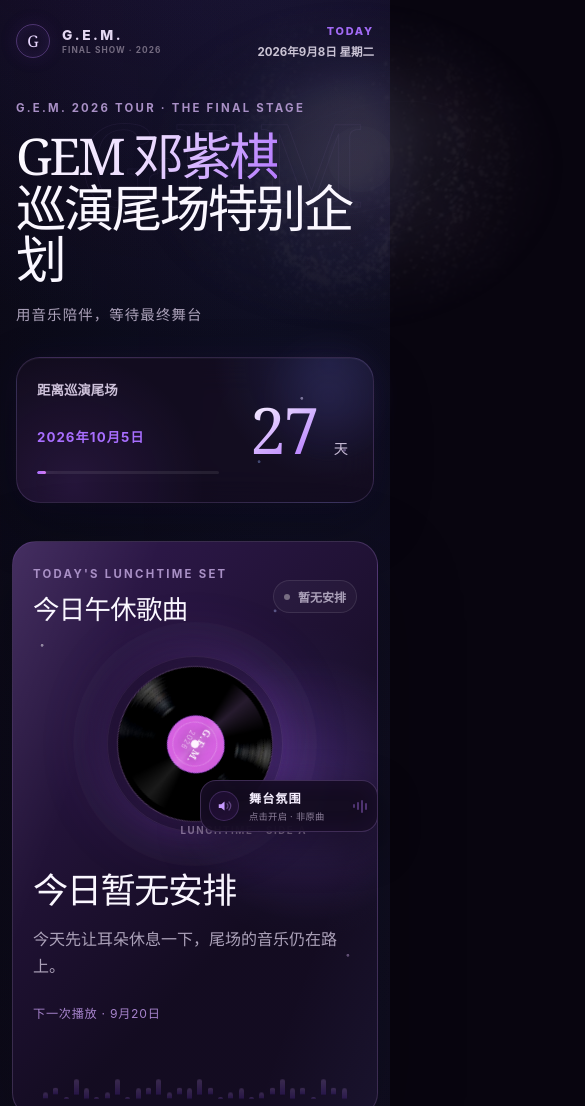
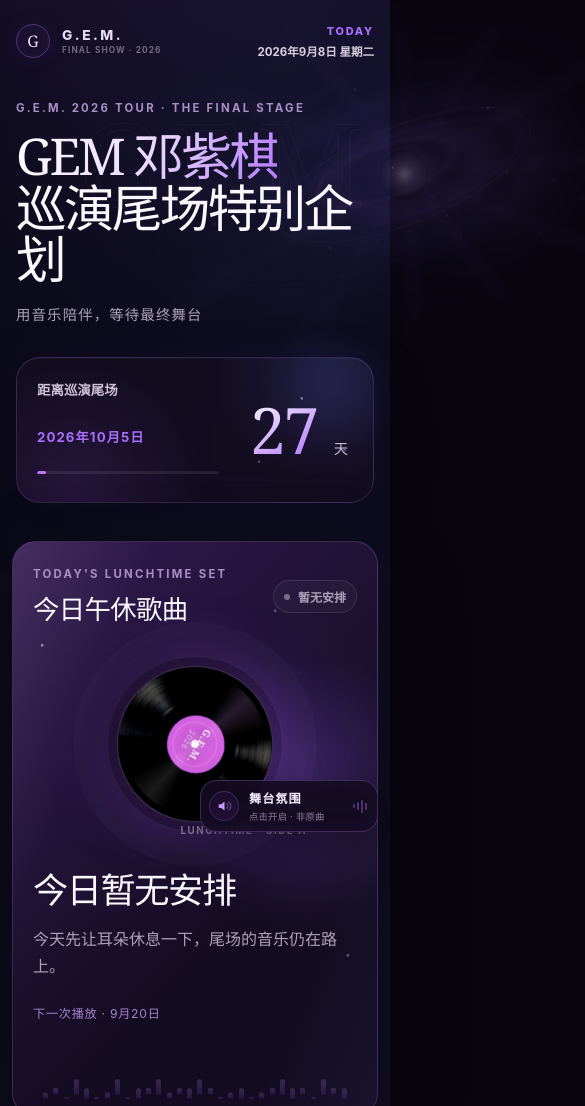
Before and after one commit to 1120713930w-max/gem-final-show-2026, a plain HTML site: page index.html in a window 390 px wide. Shown: the top 1106 px of the page, 585 px wide, since content can reach past the window. Drawn offline with Linux system fonts and the light colour scheme.

Commit message:
优化紫色星空与氛围音乐音量

```diff
--- a/index.html
+++ b/index.html
@@ -6,7 +6,7 @@
     <meta name="theme-color" content="#08050f" />
     <meta name="description" content="GEM 邓紫棋 2026 巡演尾场午休歌单特别企划" />
     <title>GEM 邓紫棋巡演尾场特别企划</title>
-    <link rel="stylesheet" href="./style.css?v=6b5a9ecd60a7" />
+    <link rel="stylesheet" href="./style.css?v=9559e6ff1c9e" />
   </head>
   <body>
     <div class="stage-atmosphere" aria-hidden="true">
@@ -37,10 +37,13 @@
 
       <section class="hero" aria-labelledby="pageTitle">
         <div class="hero-galaxy" aria-hidden="true">
-          <img src="./assets/galaxy-veil.jpg" alt="" width="480" height="854" fetchpriority="high" />
+          <span class="galaxy-nebula galaxy-nebula-one"></span>
+          <span class="galaxy-nebula galaxy-nebula-two"></span>
           <span class="galaxy-core"></span>
           <span class="galaxy-orbit galaxy-orbit-one"></span>
           <span class="galaxy-orbit galaxy-orbit-two"></span>
+          <span class="galaxy-star-cluster galaxy-star-cluster-one"></span>
+          <span class="galaxy-star-cluster galaxy-star-cluster-two"></span>
         </div>
         <span class="hero-watermark" aria-hidden="true">G·E·M</span>
         <div class="hero-copy">
@@ -135,6 +138,6 @@
     <noscript>请开启浏览器的 JavaScript，以查看当天歌单。</noscript>
     <!-- 本地预览快照由 prepare.py 从 songs.json 生成；线上始终读取 songs.json。 -->
     <script id="offlineSongs" type="application/json">{"eventDate": "2026-10-05", "schedules": [{"date": "2026-09-20", "songs": [{"title": "光年之外", "message": "开启尾场倒计时"}, {"title": "喜欢你", "message": "经典旋律，陪伴午休时光"}]}, {"date": "2026-09-21", "songs": [{"title": "新的心跳", "message": "迎接新的开始"}, {"title": "多远都要在一起", "message": "音乐连接彼此"}]}, {"date": "2026-09-22", "songs": [{"title": "泡沫", "message": "GEM代表作品"}, {"title": "来自天堂的魔鬼", "message": "舞台能量释放"}]}, {"date": "2026-09-23", "songs": [{"title": "倒数", "message": "与时间一起倒计时"}, {"title": "句号", "message": "阶段结束，也是新的开始"}]}, {"date": "2026-09-24", "songs": [{"title": "天空没有极限", "message": "期待最终舞台"}, {"title": "再见", "message": "留下这段音乐记忆"}]}]}</script>
-    <script src="./script.js?v=70864bd17c9c" defer></script>
+    <script src="./script.js?v=6d46dcc053b8" defer></script>
   </body>
 </html>
--- a/script.js
+++ b/script.js
@@ -303,10 +303,15 @@
       const delayLevel = context.createGain();
 
       master.gain.setValueAtTime(0, context.currentTime);
-      master.gain.linearRampToValueAtTime(0.16, context.currentTime + 1.2);
+      master.gain.linearRampToValueAtTime(0.58, context.currentTime + 1.2);
       filter.type = "lowpass";
-      filter.frequency.value = 1150;
+      filter.frequency.value = 1450;
       filter.Q.value = 0.6;
+      compressor.threshold.value = -18;
+      compressor.knee.value = 18;
+      compressor.ratio.value = 4;
+      compressor.attack.value = 0.012;
+      compressor.release.value = 0.38;
       delay.delayTime.value = 0.34;
       feedback.gain.value = 0.18;
       delayLevel.gain.value = 0.22;
@@ -324,7 +329,7 @@
         const oscillator = context.createOscillator();
         const gain = context.createGain();
         oscillator.type = type;
-        gain.gain.value = index === 1 ? 0.045 : 0.035;
+        gain.gain.value = index === 1 ? 0.06 : 0.052;
         oscillator.connect(gain);
         gain.connect(master);
         oscillator.start();
@@ -357,7 +362,7 @@
         oscillator.type = "sine";
         oscillator.frequency.value = chord[Math.floor(Math.random() * chord.length)] * 4;
         gain.gain.setValueAtTime(0.0001, at);
-        gain.gain.exponentialRampToValueAtTime(0.022, at + 0.035);
+        gain.gain.exponentialRampToValueAtTime(0.032, at + 0.035);
         gain.gain.exponentialRampToValueAtTime(0.0001, at + 1.35);
         oscillator.connect(gain);
         gain.connect(master);
--- a/style.css
+++ b/style.css
@@ -225,76 +225,144 @@ button {
 
 .hero-galaxy {
   position: absolute;
-  top: -128px;
-  right: 145px;
+  top: -160px;
+  right: 65px;
   z-index: -1;
-  width: 520px;
-  height: 410px;
-  overflow: hidden;
-  border-radius: 50%;
-  opacity: 0.32;
+  width: 690px;
+  height: 480px;
+  opacity: 0.88;
   pointer-events: none;
-  filter: saturate(0.86) contrast(0.9);
-  mask-image: radial-gradient(ellipse at center, #000 12%, rgba(0, 0, 0, 0.9) 34%, transparent 72%);
-  -webkit-mask-image: radial-gradient(ellipse at center, #000 12%, rgba(0, 0, 0, 0.9) 34%, transparent 72%);
+  transform: rotate(-7deg);
+  mask-image: radial-gradient(ellipse at 55% 50%, #000 0 22%, rgba(0, 0, 0, 0.86) 42%, transparent 76%);
+  -webkit-mask-image: radial-gradient(ellipse at 55% 50%, #000 0 22%, rgba(0, 0, 0, 0.86) 42%, transparent 76%);
 }
 
+.hero-galaxy::before,
 .hero-galaxy::after {
   position: absolute;
   inset: 0;
   content: "";
-  background:
-    linear-gradient(105deg, rgba(8, 5, 15, 0.74) 6%, transparent 48%),
-    radial-gradient(circle at 53% 48%, rgba(218, 195, 255, 0.08), rgba(11, 7, 20, 0.22) 38%, rgba(8, 5, 15, 0.62) 75%);
+  border-radius: 50%;
 }
 
-.hero-galaxy img {
+.hero-galaxy::before {
+  background:
+    radial-gradient(circle at 55% 50%, rgba(253, 248, 255, 0.72) 0 1px, rgba(221, 192, 255, 0.32) 3px, transparent 8%),
+    radial-gradient(ellipse at 55% 50%, transparent 0 11%, rgba(191, 133, 255, 0.13) 15%, transparent 24%),
+    radial-gradient(ellipse at 55% 50%, transparent 0 22%, rgba(105, 126, 255, 0.09) 27%, transparent 36%),
+    repeating-conic-gradient(from 205deg at 55% 50%, transparent 0 9deg, rgba(171, 105, 255, 0.055) 11deg 15deg, transparent 18deg 30deg);
+  filter: blur(3px);
+  transform: scaleX(1.18) rotate(-4deg);
+  animation: cosmic-drift 24s ease-in-out infinite alternate;
+}
+
+.hero-galaxy::after {
+  inset: 12% 5%;
+  opacity: 0.66;
+  background:
+    radial-gradient(ellipse at 52% 48%, transparent 0 18%, rgba(197, 151, 255, 0.11) 21%, transparent 24%),
+    radial-gradient(ellipse at 56% 54%, transparent 0 30%, rgba(92, 126, 255, 0.08) 32%, transparent 35%);
+  border: 1px solid rgba(187, 161, 255, 0.055);
+  filter: blur(0.5px);
+  transform: rotate(-13deg) scaleY(0.62);
+}
+
+.galaxy-nebula {
   position: absolute;
-  top: 50%;
-  left: 50%;
-  width: 560px;
-  height: 560px;
-  object-fit: cover;
-  object-position: 50% 56%;
-  mix-blend-mode: screen;
-  opacity: 0.74;
-  transform: translate(-50%, -50%) rotate(-14deg) scale(1.08);
-  animation: galaxy-breathe 16s ease-in-out infinite alternate;
+  border-radius: 50%;
+  filter: blur(42px);
+}
+
+.galaxy-nebula-one {
+  top: 26%;
+  left: 24%;
+  width: 380px;
+  height: 150px;
+  opacity: 0.42;
+  background: linear-gradient(90deg, transparent, rgba(127, 72, 235, 0.28), rgba(176, 102, 255, 0.2), transparent);
+  transform: rotate(-17deg);
+}
+
+.galaxy-nebula-two {
+  top: 39%;
+  left: 43%;
+  width: 260px;
+  height: 118px;
+  opacity: 0.34;
+  background: linear-gradient(90deg, transparent, rgba(75, 110, 223, 0.34), rgba(203, 129, 255, 0.16), transparent);
+  transform: rotate(12deg);
 }
 
 .galaxy-core {
   position: absolute;
-  top: 48%;
-  left: 53%;
+  top: 50%;
+  left: 55%;
   z-index: 1;
-  width: 66px;
-  height: 66px;
+  width: 48px;
+  height: 48px;
   border-radius: 50%;
-  opacity: 0.34;
-  background: rgba(219, 209, 255, 0.52);
-  box-shadow: 0 0 34px 12px rgba(152, 110, 255, 0.24), 0 0 80px 30px rgba(62, 98, 194, 0.12);
+  opacity: 0.46;
+  background: radial-gradient(circle, rgba(255, 252, 255, 0.78), rgba(206, 164, 255, 0.3) 28%, transparent 70%);
+  box-shadow: 0 0 36px 12px rgba(164, 101, 255, 0.2), 0 0 92px 38px rgba(71, 97, 196, 0.1);
   transform: translate(-50%, -50%);
+  animation: starlight-pulse 7s ease-in-out infinite alternate;
 }
 
 .galaxy-orbit {
   position: absolute;
-  top: 48%;
-  left: 53%;
+  top: 50%;
+  left: 55%;
   z-index: 1;
-  border: 1px solid rgba(187, 174, 255, 0.1);
+  border: 1px solid rgba(205, 183, 255, 0.085);
   border-radius: 50%;
   transform: translate(-50%, -50%) rotate(-15deg);
 }
 
 .galaxy-orbit-one {
-  width: 228px;
-  height: 104px;
+  width: 270px;
+  height: 98px;
 }
 
 .galaxy-orbit-two {
-  width: 356px;
-  height: 162px;
-  border-color: rgba(116, 149, 239, 0.075);
+  width: 450px;
+  height: 158px;
+  border-color: rgba(116, 149, 239, 0.06);
+}
+
+.galaxy-star-cluster {
+  position: absolute;
+  z-index: 2;
+  width: 2px;
+  height: 2px;
+  border-radius: 50%;
+  background: rgba(248, 242, 255, 0.86);
+  box-shadow:
+    -230px -68px rgba(195, 181, 255, 0.52),
+    -184px 34px rgba(255, 255, 255, 0.66),
+    -132px -14px rgba(135, 163, 255, 0.64),
+    -72px 72px rgba(219, 179, 255, 0.62),
+    -28px -82px rgba(255, 255, 255, 0.5),
+    48px 54px rgba(168, 142, 255, 0.62),
+    102px -48px rgba(242, 225, 255, 0.7),
+    158px 32px rgba(126, 157, 255, 0.55),
+    214px -24px rgba(224, 191, 255, 0.52),
+    258px 64px rgba(255, 255, 255, 0.48);
+  filter: drop-shadow(0 0 5px rgba(166, 119, 255, 0.8));
+  animation: star-drift 13s ease-in-out infinite alternate;
+}
+
+.galaxy-star-cluster-one {
+  top: 47%;
+  left: 53%;
+}
+
+.galaxy-star-cluster-two {
+  top: 57%;
+  left: 59%;
+  opacity: 0.48;
+  transform: rotate(14deg) scale(0.7);
+  animation-name: star-drift-small;
+  animation-delay: -6s;
 }
 
 .hero-watermark {
@@ -1189,9 +1257,24 @@ footer p {
   to { opacity: 0.9; transform: scale(1.15); }
 }
 
-@keyframes galaxy-breathe {
-  from { opacity: 0.64; transform: translate(-50%, -50%) rotate(-14deg) scale(1.06); }
-  to { opacity: 0.8; transform: translate(-50%, -50%) rotate(-12.5deg) scale(1.1); }
+@keyframes cosmic-drift {
+  from { opacity: 0.72; transform: scaleX(1.16) rotate(-5deg); }
+  to { opacity: 1; transform: scaleX(1.2) rotate(-2deg); }
+}
+
+@keyframes starlight-pulse {
+  from { opacity: 0.34; transform: translate(-50%, -50%) scale(0.9); }
+  to { opacity: 0.52; transform: translate(-50%, -50%) scale(1.08); }
+}
+
+@keyframes star-drift {
+  from { opacity: 0.5; transform: translate3d(-4px, 2px, 0); }
+  to { opacity: 0.86; transform: translate3d(5px, -3px, 0); }
+}
+
+@keyframes star-drift-small {
+  from { opacity: 0.28; transform: rotate(14deg) scale(0.7) translate3d(-3px, 2px, 0); }
+  to { opacity: 0.52; transform: rotate(14deg) scale(0.7) translate3d(5px, -3px, 0); }
 }
 
 @keyframes sound-meter {
@@ -1216,11 +1299,11 @@ footer p {
   }
 
   .hero-galaxy {
-    top: -110px;
-    right: -30px;
-    width: 480px;
-    height: 360px;
-    opacity: 0.27;
+    top: -125px;
+    right: -92px;
+    width: 590px;
+    height: 410px;
+    opacity: 0.67;
   }
 
   .countdown {
@@ -1297,11 +1380,11 @@ footer p {
   }
 
   .hero-galaxy {
-    top: -92px;
-    right: -185px;
-    width: 430px;
-    height: 330px;
-    opacity: 0.22;
+    top: -90px;
+    right: -260px;
+    width: 520px;
+    height: 350px;
+    opacity: 0.5;
   }
 
   .hero-watermark {
```
